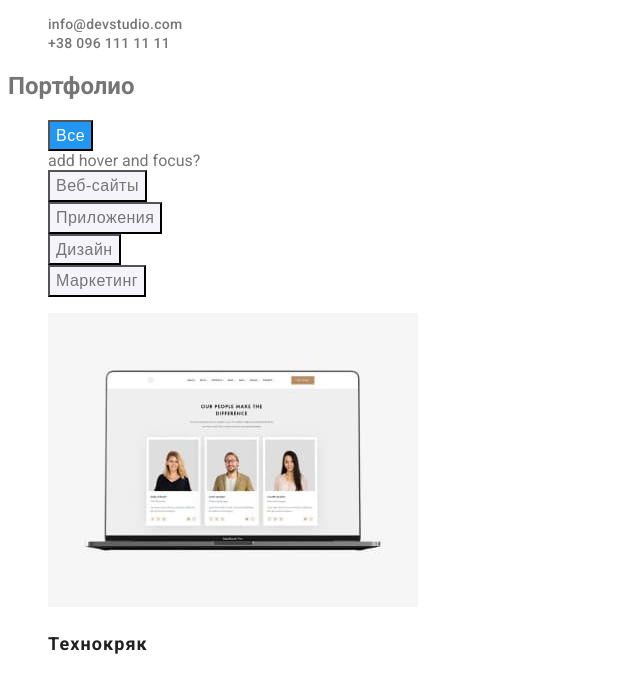
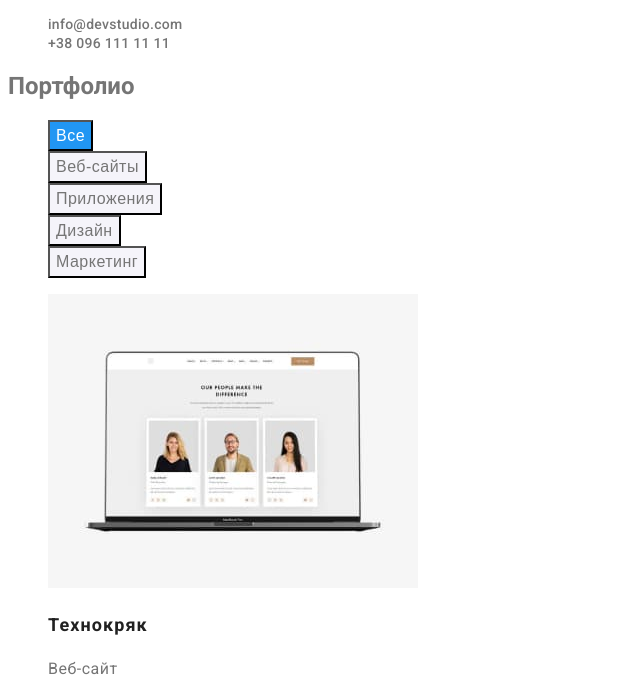
Before and after one commit to prorochenko/goit-markup-hw-02, a plain HTML site: page portfolio.html in a window 1280 px wide. Shown: the part 114-789 px from the top of the page, without its empty margins (0-640 px from the left). Drawn offline with Linux system fonts and the light colour scheme.

Commit message:
final ver2

```diff
--- a/portfolio.html
+++ b/portfolio.html
@@ -31,7 +31,6 @@
             <h1 class="titlemain">Портфолио</h1>
             <ul class="list">
                 <li><button type="button" class="button current">Все</button></li>
-                add hover and focus?
                 <li><button type="button" class="button porfolio">Веб-сайты</button></li>
                 <li><button type="button" class="button porfolio">Приложения</button></li>
                 <li><button type="button" class="button porfolio">Дизайн</button></li>
```
